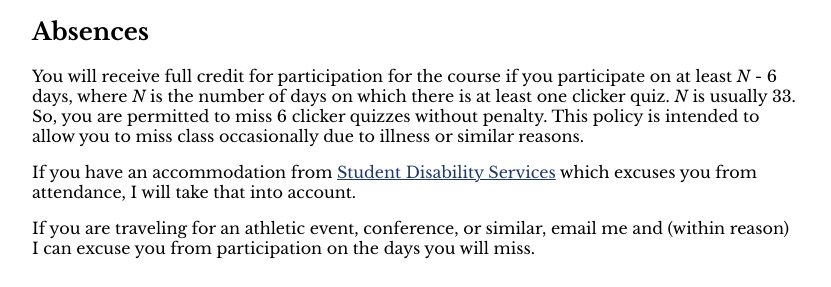
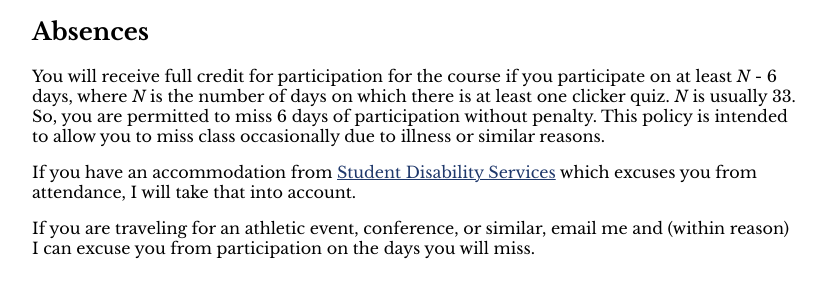
Before and after one commit to jhucsf/spring2025, a Jekyll site: the page built from participation.md, in a window 1280 px wide. Shown: the part 724-1011 px from the top of the page, without its empty margins (224-1055 px from the left). Built offline with Jekyll 4.4.1, drawn with Linux system fonts in a browser that asks for light colours.

Commit message:
phrasing tweak

```diff
--- a/participation.md
+++ b/participation.md
@@ -46,7 +46,7 @@ know which days you have participated on.
 You will receive full credit for participation for the course if you participate
 on at least *N* - 6 days, where *N* is the number of days on which there is at
 least one clicker quiz.  *N* is usually 33. So, you are permitted to miss 6
-clicker quizzes without penalty.  This policy is intended to allow you to miss
+days of participation without penalty.  This policy is intended to allow you to miss
 class occasionally due to illness or similar reasons.
 
 If you have an accommodation from [Student Disability Services](https://studentaffairs.jhu.edu/disabilities/)
```
